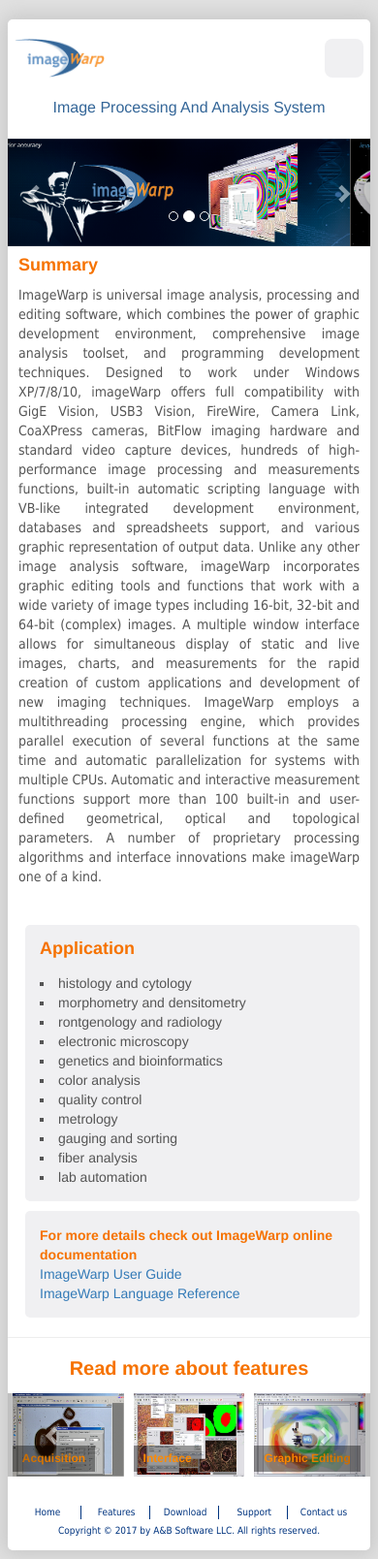
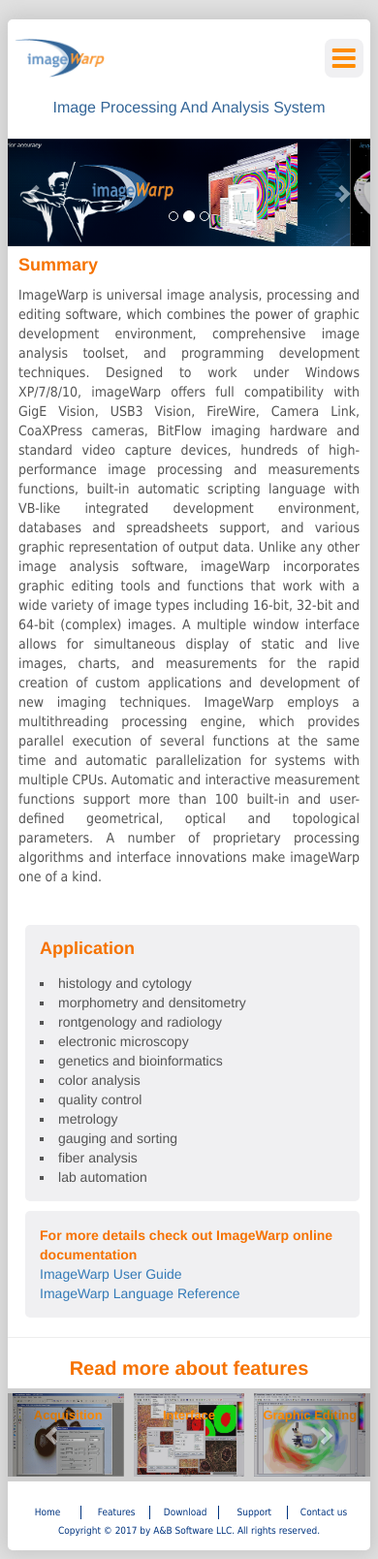
Before and after one commit to alexionby/alexionby.github.io, a plain HTML site: page index.html in a window 390 px wide. Shown: the whole page at 97% size. Drawn offline with nearby package versions, Linux system fonts and the light colour scheme.

Commit message:
mobile 1st+

```diff
--- a/css/carousel.css
+++ b/css/carousel.css
@@ -75,6 +75,7 @@
 .multi-item-carousel .carousel-inner .prev {
   left: -33%;
 }
+
 @media all and (transform-3d), (-webkit-transform-3d) {
   .multi-item-carousel .carousel-inner > .item {
     -webkit-transition: 500ms ease-in-out left;
@@ -105,22 +106,29 @@
   position: relative;
 }
 
-.multi-item-carousel p {
-  position: absolute;
-  z-index: 100;
-  bottom: 0;
-  left: auto;
-  text-align: center;
-  color: #ff8a00;
-  font-weight: 700;
-  background-color: rgb(0,0,0,0.4);
-  text-transform: capitalize;
-  padding: 5px 10px;
-}
-
 @media only screen and (max-width: 768px) {
   .multi-item-carousel p {
-    font-size: 12px;
+
+    margin: 0;
+    padding: 0;
+
+    position: absolute;
+    top: 0;
+    bottom: 0;
+    left: 0;
+    right: 0;
+
+    padding-top: 15%;
+    text-align: center;
+
+    background-color: rgba(65, 65, 65, 0.25);
+
+    z-index: 100;
+    color: #ff8a00;
+    font-weight: 700;
+
+    text-transform: capitalize;
+    font-size: 13px;
   }
   .col-xs-4 {
     padding: 5px;
@@ -136,6 +144,16 @@
 
 @media only screen and (min-width: 768px) {
   .multi-item-carousel p {
+    position: absolute;
+    z-index: 100;
+    bottom: 0;
+    left: auto;
+    text-align: center;
+    color: #ff8a00;
+    font-weight: 700;
+    background-color: rgb(0,0,0,0.4);
+    text-transform: capitalize;
+    padding: 5px 10px;
     font-size: 18px;
   }
   .col-xs-4 {
--- a/css/style.css
+++ b/css/style.css
@@ -104,6 +104,16 @@
       width: 40px;
       height: 40px;
       background-color: #F0F0F2;
+    }
+
+    header .menu i {
+      font-size: 28px;
+      padding-right: 8px;
+      padding-bottom: 8px;
+      padding-left: 8px;
+      padding-top: 6px;
+
+      color: darkorange;
     }
 
     nav {
--- a/index.html
+++ b/index.html
@@ -11,6 +11,7 @@
 
     <link rel="shortcut icon" href="img/iw_2.png" type="image/x-icon">
     <link rel="stylesheet" href="https://maxcdn.bootstrapcdn.com/bootstrap/3.3.7/css/bootstrap.min.css">
+    <link rel="stylesheet" href="https://maxcdn.bootstrapcdn.com/font-awesome/4.7.0/css/font-awesome.min.css">
     <link href="css/style.css" rel="stylesheet" />
     <link href="css/carousel.css" rel="stylesheet" />
 
@@ -26,7 +27,7 @@
       <div class="shadow">
         <header>
           <img src="img/logo.gif" class="logo"/>
-          <div class="menu"></div>
+          <div class="menu"><i class="fa fa-bars" aria-hidden="true"></i></div>
           <p class="promo">
             Image processing and analysis system
           </p>
```
